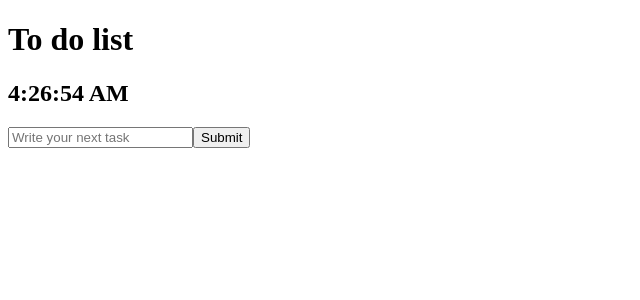
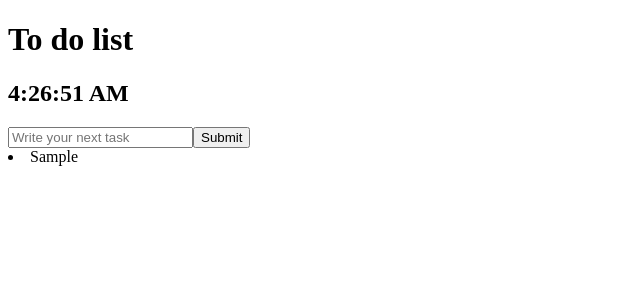
Before and after one commit to Prabigyakafle890/Todo, a React (Vite) app: page / in a window 1280 px wide. Both pictures are taken after typing "Sample" into the empty fields and a click on the button "Submit". Shown: the top 300 px of the page, without its empty margins (0-640 px from the left). Built offline with nearby package versions, Linux system fonts and the light colour scheme.

Commit message:
feat: add DisplayList component to render todo items

```diff
--- a/src/App.tsx
+++ b/src/App.tsx
@@ -4,6 +4,7 @@ import Form from "./components/Form";
 import type { todoItem } from "./types";
 import { getTodos, saveTodos } from "./utils/storage";
 import DisplayTime from "./components/DisplayTime";
+import DisplayList from "./components/DisplayList";
 
 function getRand() {
   return new Date().getTime().toString() + Math.floor(Math.random() * 1000000);
@@ -24,6 +25,7 @@ function App() {
       <Header />
       <DisplayTime />
       <Form addTodo={addTodo} />
+      <DisplayList todos={todos} />
     </>
   );
 }
--- /dev/null
+++ b/src/components/DisplayList.tsx
@@ -0,0 +1,19 @@
+import type { todoItem } from "../types";
+
+function Item({ todo }: { todo: todoItem }) {
+  return <li>{todo.title}</li>;
+}
+
+export default function DisplayList({ todos }: { todos: todoItem[] }) {
+  return (
+    <>
+      {todos.length > 0 ? (
+        todos.map((todo) => (
+          <Item key={todo.id} todo={todo} />
+        ))
+      ) : (
+        <p>Nothing to do yet !</p>
+      )}
+    </>
+  );
+}
```
